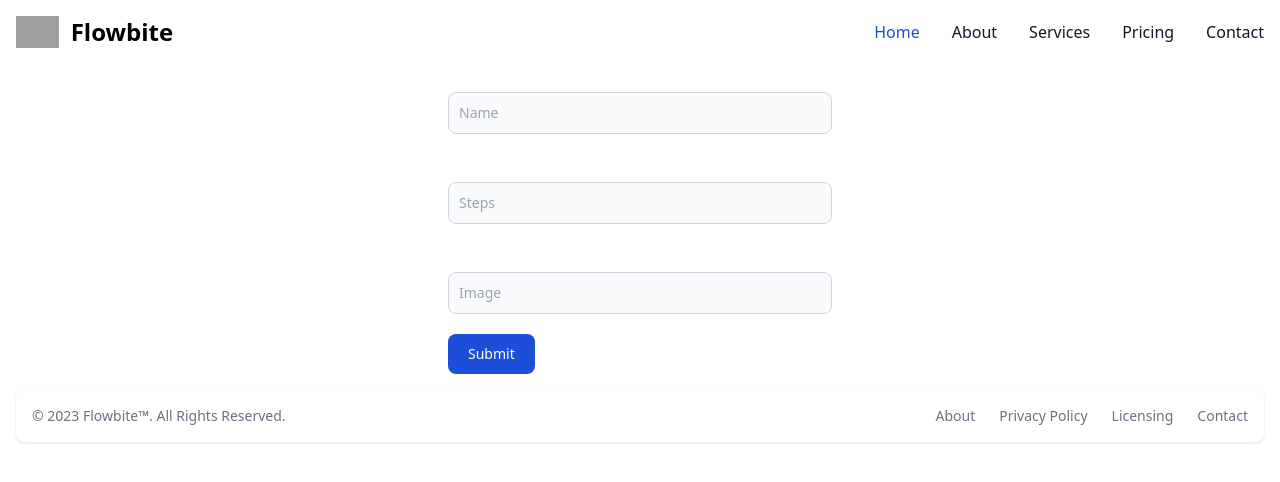
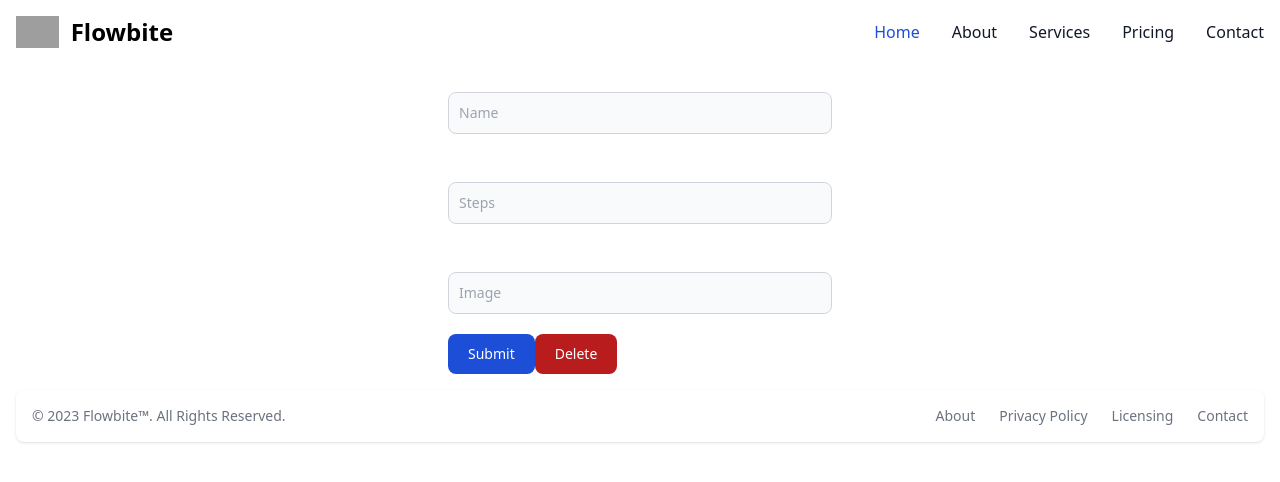
Before and after one commit to Ellian-1/recipes-website, a Next.js app: page /recipes/edit/1 in a window 1280 px wide. Shown: the top 482 px of the page. Built offline with nearby package versions, Linux system fonts and the light colour scheme; no server answers; grey boxes are pictures that could not be loaded.

Commit message:
Link the inputs to the state variables and add the delete button

```diff
--- a/src/app/new/page.tsx
+++ b/src/app/new/page.tsx
@@ -56,7 +56,7 @@ const NewPage = ({ params }: Props) => {
   };
 
   return (
-    <form className="max-w-sm mx-auto">
+    <form className="max-w-sm mx-auto" onSubmit={onSubmit}>
       <div className="mb-5">
         <label
           htmlFor="email"
@@ -69,6 +69,8 @@ const NewPage = ({ params }: Props) => {
           id="email"
           className="bg-gray-50 border border-gray-300 text-gray-900 text-sm rounded-lg focus:ring-blue-500 focus:border-blue-500 block w-full p-2.5 dark:bg-gray-700 dark:border-gray-600 dark:placeholder-gray-400 dark:text-white dark:focus:ring-blue-500 dark:focus:border-blue-500"
           placeholder="Name"
+          onChange={(e) => setName(e.target.value)}
+          value={name}
           required
         />
       </div>
@@ -84,6 +86,8 @@ const NewPage = ({ params }: Props) => {
           id="password"
           className="bg-gray-50 border border-gray-300 text-gray-900 text-sm rounded-lg focus:ring-blue-500 focus:border-blue-500 block w-full p-2.5 dark:bg-gray-700 dark:border-gray-600 dark:placeholder-gray-400 dark:text-white dark:focus:ring-blue-500 dark:focus:border-blue-500"
           placeholder="Steps"
+          onChange={(e) => setSteps(e.target.value)}
+          value={steps}
           required
         />
       </div>
@@ -99,6 +103,8 @@ const NewPage = ({ params }: Props) => {
           id="password"
           className="bg-gray-50 border border-gray-300 text-gray-900 text-sm rounded-lg focus:ring-blue-500 focus:border-blue-500 block w-full p-2.5 dark:bg-gray-700 dark:border-gray-600 dark:placeholder-gray-400 dark:text-white dark:focus:ring-blue-500 dark:focus:border-blue-500"
           placeholder="Image"
+          onChange={(e) => setImage(e.target.value)}
+          value={image}
           required
         />
       </div>
@@ -108,6 +114,23 @@ const NewPage = ({ params }: Props) => {
       >
         Submit
       </button>
+      {params.id && (
+        <button
+          type="button"
+          className="text-white bg-red-700 hover:bg-red-800 focus:ring-4 focus:outline-none focus:ring-red-300 font-medium rounded-lg text-sm w-full sm:w-auto px-5 py-2.5 text-center dark:bg-red-600 dark:hover:bg-red-700 dark:focus:ring-red-800"
+          onClick={async () => {
+            const res = await fetch(`/api/recipes/${params.id}`, {
+              method: "DELETE",
+            });
+            const data = await res.json();
+
+            router.refresh();
+            router.push("/");
+          }}
+        >
+          Delete
+        </button>
+      )}
     </form>
   );
 };
```
